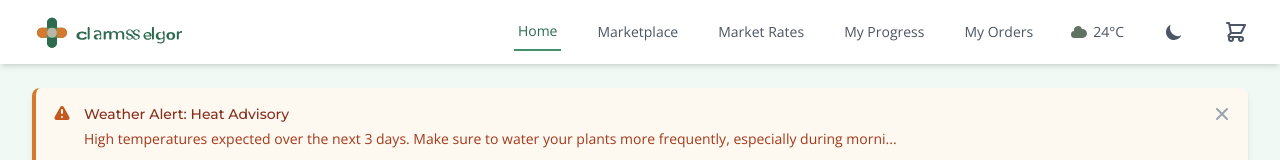
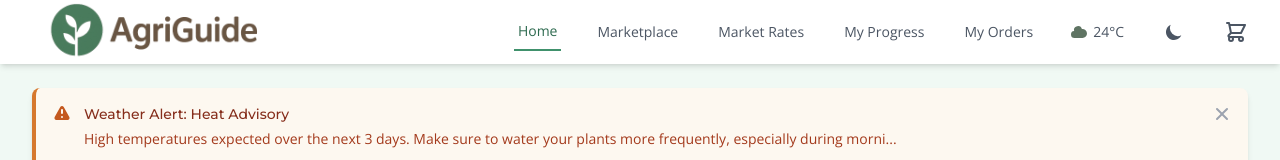
Before and after one commit to virpariyamalay/AgriGuide, a React (Vite) app in the folder FRONTEND/: page / in a window 1280 px wide. Shown: the top 160 px of the page. Built offline with nearby package versions, Linux system fonts and the light colour scheme.

Commit message:
header and logo updated successfully

```diff
--- a/FRONTEND/src/components/layout/Header.jsx
+++ b/FRONTEND/src/components/layout/Header.jsx
@@ -20,9 +20,9 @@ const Header = () => {
             <div className="flex-shrink-0 flex items-center">
               <Link to="/" className="flex items-center">
                 <img
-                  src="/logo.svg"
+                  src="/logo.png"
                   alt="AgriGuide Logo"
-                  className="h-10"
+                  className="h-[15rem]"
                 />
               </Link>
             </div>
```
Also changed, not shown: FRONTEND/public/logo.png (added), FRONTEND/public/logo1.svg (renamed from FRONTEND/public/logo.svg).
